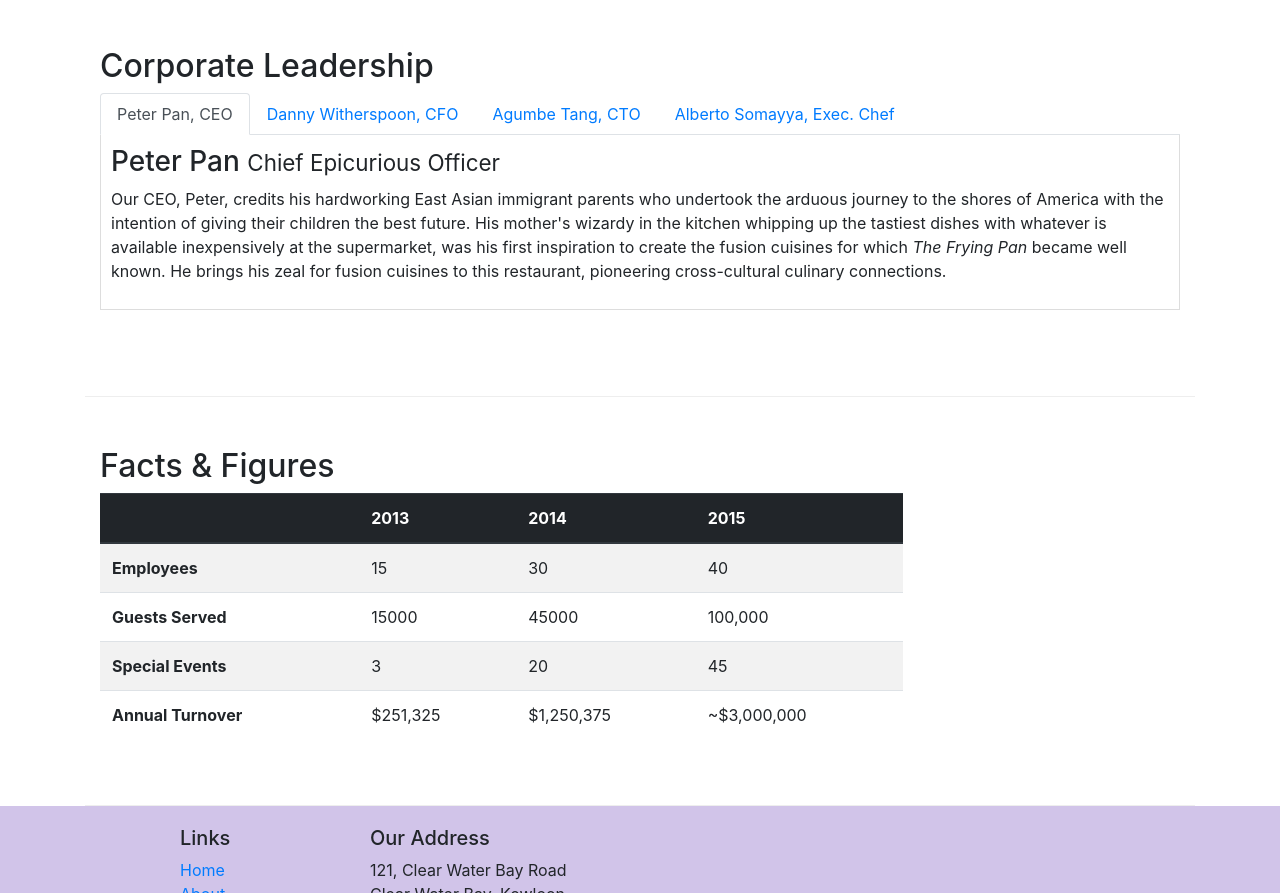
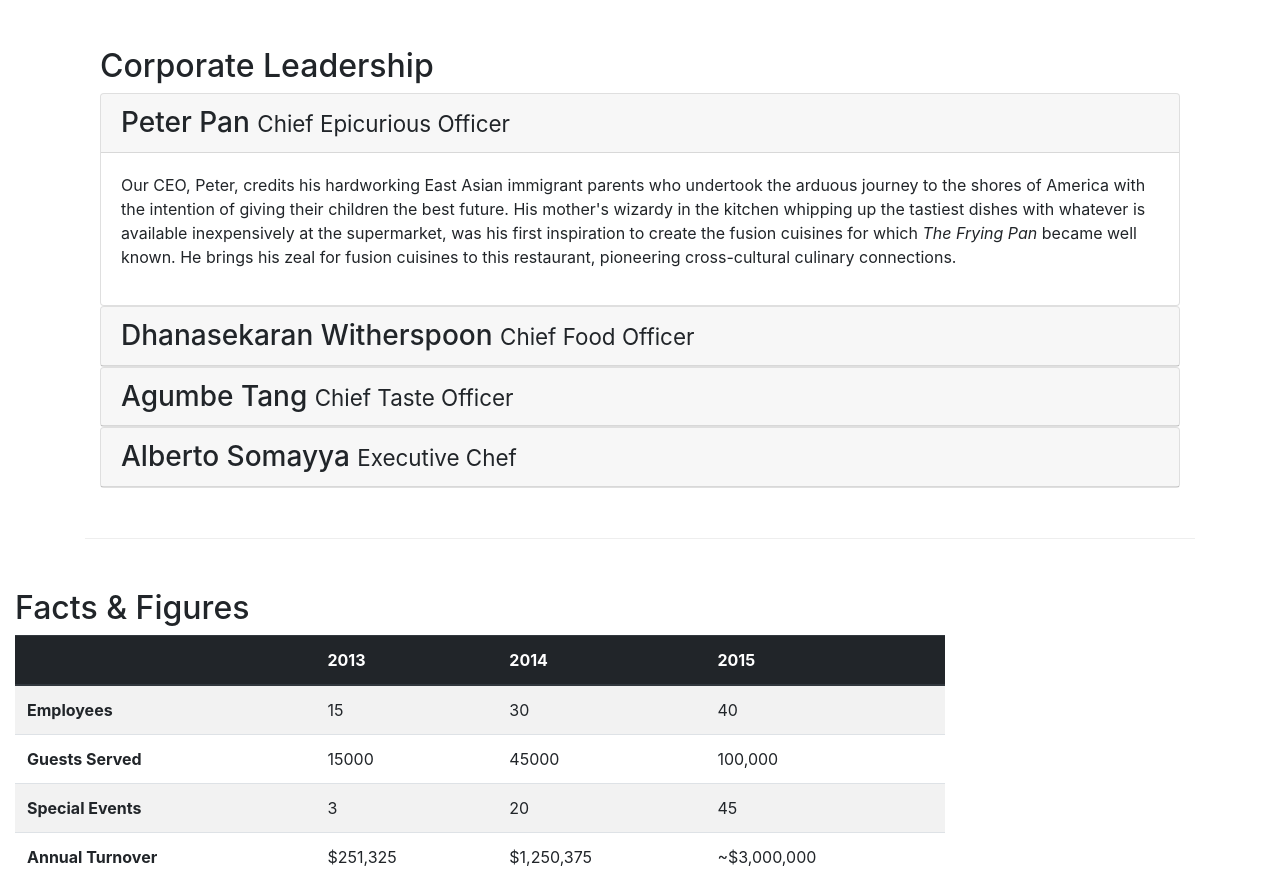
Before and after one commit to CZAMBARE/React_Coursera_Project, a website: page aboutus.html in a window 1280 px wide. Shown: the part 874-1767 px from the top of the page. Drawn offline with nearby package versions, Linux system fonts and the light colour scheme.

Commit message:
Tabs and Accordian Tab is Comment Out

```diff
--- a/aboutus.html
+++ b/aboutus.html
@@ -106,7 +106,7 @@
         <div class="row row-content ">
             <div class="col-12">
                 <h2>Corporate Leadership</h2>
-                <ul class="nav nav-tabs">
+                <!--ul class="nav nav-tabs">
                     <li class="nav-item">
                         <a class="nav-link active" href="#peter"
                           role="tab" data-toggle="tab">Peter Pan, CEO</a>
@@ -125,8 +125,10 @@
                       </li>
 
 
-                </ul>
-                <div class="tab-content">
+                </ul-->
+
+
+                <!--div class="tab-content">
                     <div role="tabpanel" class="tab-pane fade show active" id="peter">
                         <h3>Peter Pan <small>Chief Epicurious Officer</small></h3>
                         <p class="d-none d-sm-block">Our CEO, Peter, credits his hardworking East Asian immigrant parents who undertook the arduous journey to the shores of America with the intention of giving their children the best future. His mother's wizardy in the kitchen whipping up the tastiest dishes with whatever is available inexpensively at the supermarket, was his first inspiration to create the fusion cuisines for which <em>The Frying Pan</em> became well known. He brings his zeal for fusion cuisines to this restaurant, pioneering cross-cultural culinary connections.</p>
@@ -146,6 +148,82 @@
                         <h3>Alberto Somayya <small>Executive Chef</small></h3>
                         <p class="d-none d-sm-block">Award winning three-star Michelin chef with wide International experience having worked closely with whos-who in the culinary world, he specializes in creating mouthwatering Indo-Italian fusion experiences. He says, <em>Put together the cuisines from the two craziest cultures, and you get a winning hit! Amma Mia!</em></p>
                     </div>
+
+                </div-->
+
+                <div id="accordion">
+                    <div class="card">
+                        <div class="card-header" role="tab" id="peterhead">
+                        <h3 class="mb-0">
+                            <a data-toggle="collapse" data-target="#peter">
+                            Peter Pan <small>Chief Epicurious Officer</small>
+                            </a>
+                        </h3>
+                        </div>
+                        <div class="collapse show" id="peter" data-parent="#accordion">
+                            <div class="card-body">
+                                <p class="d-none d-sm-block">Our CEO, Peter, credits his hardworking East Asian immigrant parents who undertook the arduous journey to the shores of America with the intention of giving their children the best future. His mother's wizardy in the kitchen whipping up the tastiest dishes with whatever is available inexpensively at the supermarket, was his first inspiration to create the fusion cuisines for which <em>The Frying Pan</em> became well known. He brings his zeal for fusion cuisines to this restaurant, pioneering cross-cultural culinary connections.</p>
+                            </div>
+                        </div>
+                    </div>
+
+                    <div class="card">
+                        <div class="card-header" role="tab" id="dannyhead">
+                        <h3 class="mb-0">
+                            <a  data-toggle="collapse" data-target="#danny">
+                            Dhanasekaran Witherspoon <small>Chief Food Officer</small>
+                            </a>
+                        </h3>
+                        </div>
+                        <div class="collapse" id="danny" data-parent="#accordion">
+                            <div class="card-body">
+                                <p class="d-none d-sm-block">Our CFO, Danny, as he is affectionately referred to by his colleagues, comes from a long established family tradition in farming and produce. His experiences growing up on a farm in the Australian outback gave him great appreciation for varieties of food sources. As he puts it in his own words, <em>Everything that runs, wins, and everything that stays, pays!</em></p>
+                            </div>
+                        </div>
+                    </div>
+
+                    <div class="card">
+                        <div class="card-header" role="tab" id="agumbehead">
+                        <h3 class="mb-0">
+                            <a class="collapsed" data-toggle="collapse" data-target="#agumbe">
+                            Agumbe Tang <small>Chief Taste Officer</small>
+                            </a>
+                        </h3>
+                        </div>
+                        <div class="collapse" id="agumbe" data-parent="#accordion">
+                            <div class="card-body">
+                                <p class="d-none d-sm-block">Blessed with the most discerning gustatory sense, Agumbe, our CTO, personally ensures that every dish that we serve meets his exacting tastes. Our chefs dread the tongue lashing that ensues if their dish does not meet his exacting standards. He lives by his motto, <em>You click only if you survive my lick.</em></p>
+                            </div>
+                        </div>
+                    </div>
+
+                    <div class="card">
+                        <div class="card-header" role="tab" id="albertohead">
+                        <h3 class="mb-0">
+                            <a class="collapsed" data-toggle="collapse" data-target="#alberto">
+                            Alberto Somayya <small>Executive Chef</small>
+                            </a>
+                        </h3>
+                        </div>
+                        <div class="collapse" id="alberto" data-parent="#accordion">
+                            <div class="card-body">
+                                <p class="d-none d-sm-block">Award winning three-star Michelin chef with wide International experience having worked closely with whos-who in the culinary world, he specializes in creating mouthwatering Indo-Italian fusion experiences. He says, <em>Put together the cuisines from the two craziest cultures, and you get a winning hit! Amma Mia!</em></p>
+                            </div>
+                        </div>
+                    </div>
+
+
+
+                 </div>
+
+
+
+
+
+
+
+
+
 
                 </div>
 
```
Also changed, not shown: index.html (+1 -1 lines).
